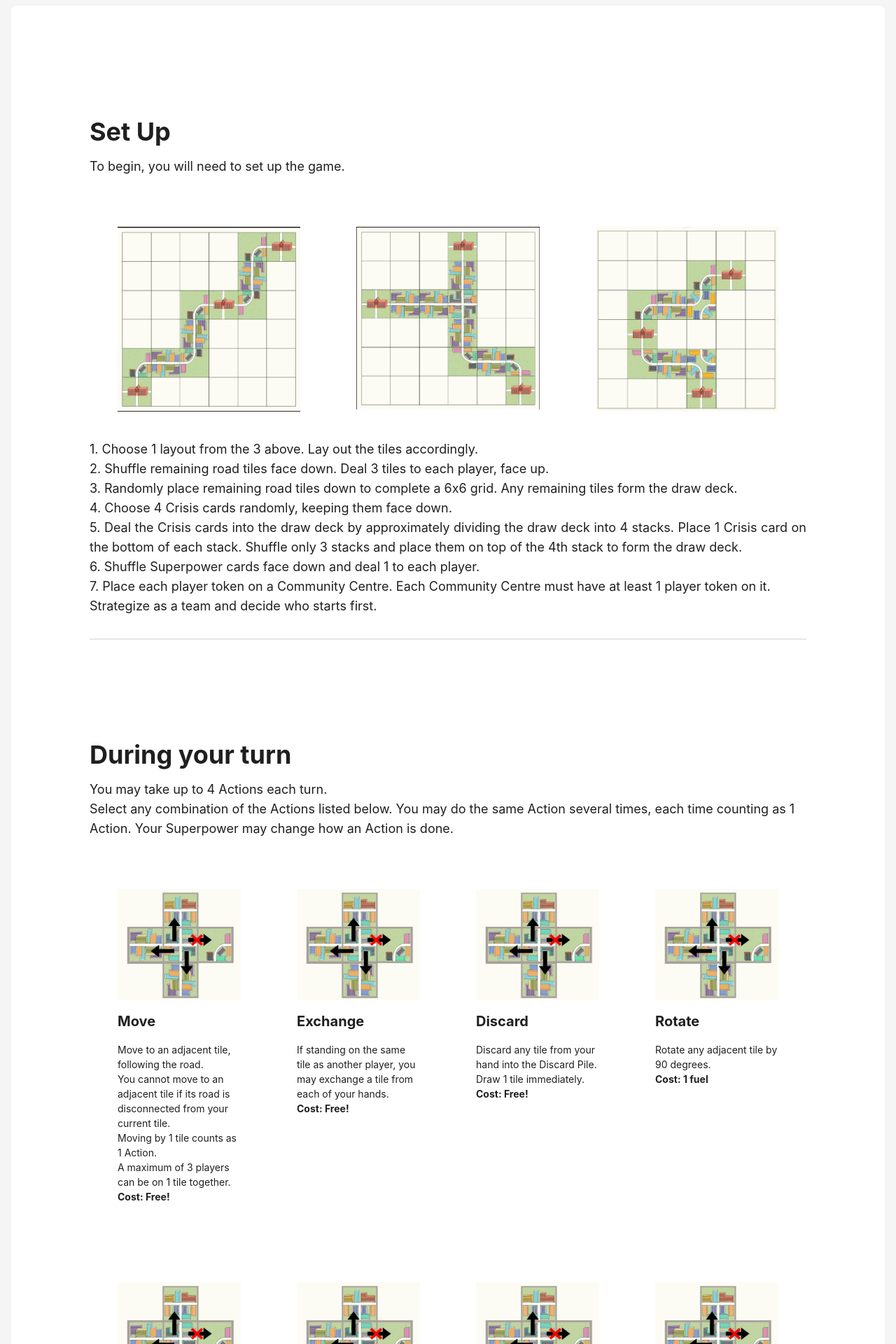
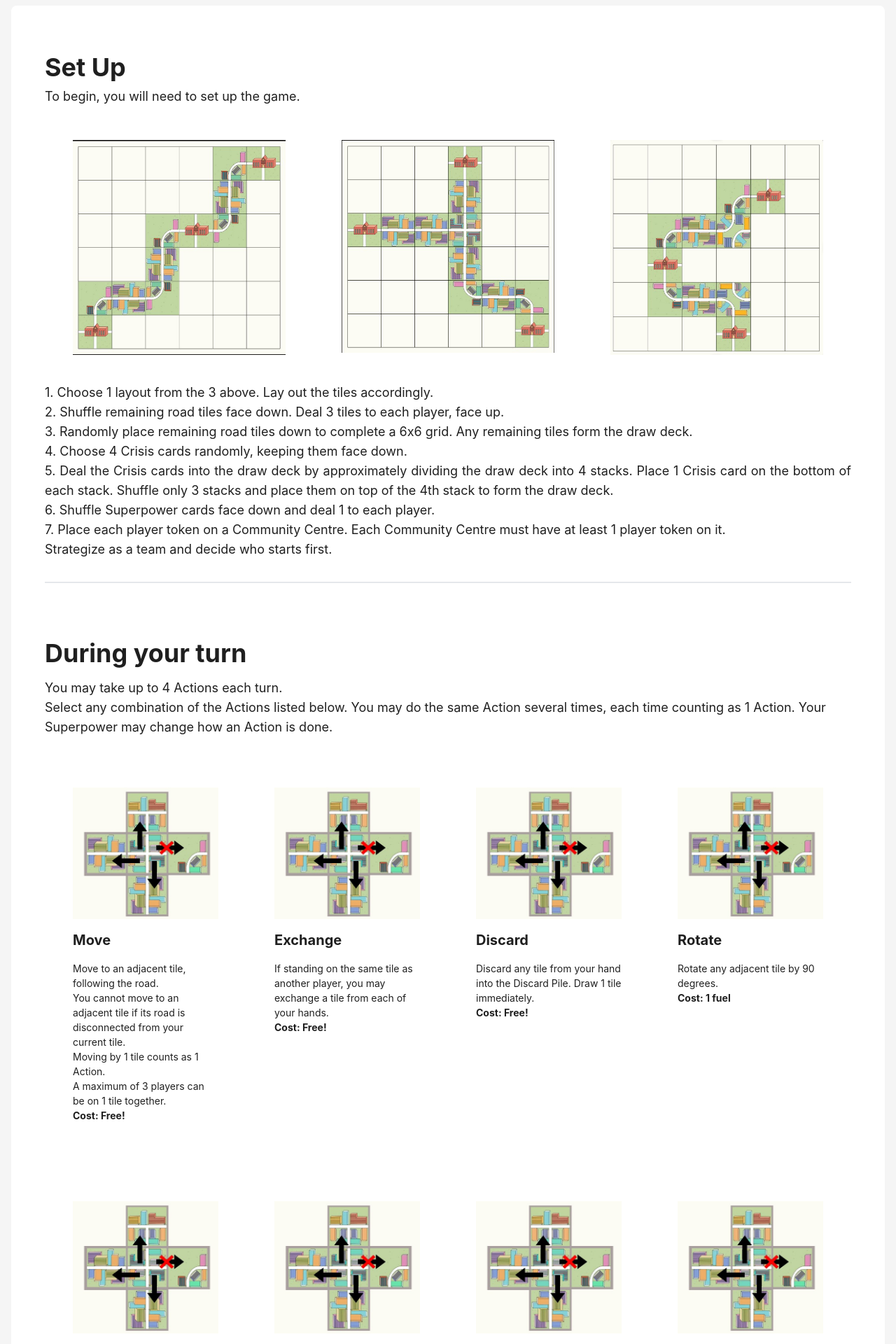
Before and after one commit to sihvn/Resourcity, a Next.js app: page /CapstoneProject/rules in a window 1280 px wide. Shown: the part 80-2000 px from the top of the page at 70% size. Built offline with nearby package versions, Linux system fonts and the light colour scheme.

Commit message:
reduced margin

```diff
--- a/components/baseTemplate.js
+++ b/components/baseTemplate.js
@@ -30,6 +30,7 @@ const BaseTemplate = ({ children }) => {
                     padding: 0,
                     background: colorBgContainer,
                     display: 'flex', // Add flex display to align items horizontally
+
                 }}
             >
                 <Button
@@ -62,7 +63,7 @@ const BaseTemplate = ({ children }) => {
                             <Link href="/tutorial">Tutorial</Link>
                         </Menu.Item>
                         <Menu.Item key="4">
-                            <Link href="/newgame">New Game</Link>
+                            <Link href="/newgame">Game Score</Link>
                         </Menu.Item>
                         <Menu.Item key="5">
                             <Link href="/leaderboard">Leaderboard</Link>
--- a/components/farmactions.js
+++ b/components/farmactions.js
@@ -2,7 +2,7 @@
 
 const FarmActions = () => {
     return (
-        <div class="container mx-auto mt-20 px-16 py-8">
+        <div class="container mx-0 mt-5 px-0 py-0">
             <div class="flex justify-between">
                 <div class="w-1/2 p-4 ">
                     <h1 className="text-4xl font-bold mb-4">Farming </h1>
--- a/components/gamesetup.js
+++ b/components/gamesetup.js
@@ -2,9 +2,9 @@
 
 const GameSetup = () => {
     return (
-        <div className="container mx-auto mt-20 px-16 py-8">
-            <div className="mb-8 text-left ">
-                <h1 className="text-4xl font-bold mb-4">Set Up </h1>
+        <div className="container mx-0 mt-5 px-0 py-0">
+            <div className="mb-2 text-left ">
+                <h1 className="text-4xl font-bold mb-2">Set Up </h1>
                 <p className="text-lg">To begin, you will need to set up the game. </p>
             </div>
             <div className="flex justify-center mb-30">
--- a/components/playeraction.js
+++ b/components/playeraction.js
@@ -4,7 +4,7 @@ import Link from 'next/link';
 const PlayerAction = () => {
     return (
 
-        <div className="container mx-auto  mt-20 px-16 py-8">
+        <div className="container mx-0 mt-20 px-0 py-0">
             <div className="mb-8 text-left ">
                 <h1 className="text-4xl font-bold mb-4">During your turn </h1>
                 <p className="text-lg">You may take up to 4 Actions each turn. </p>
```
